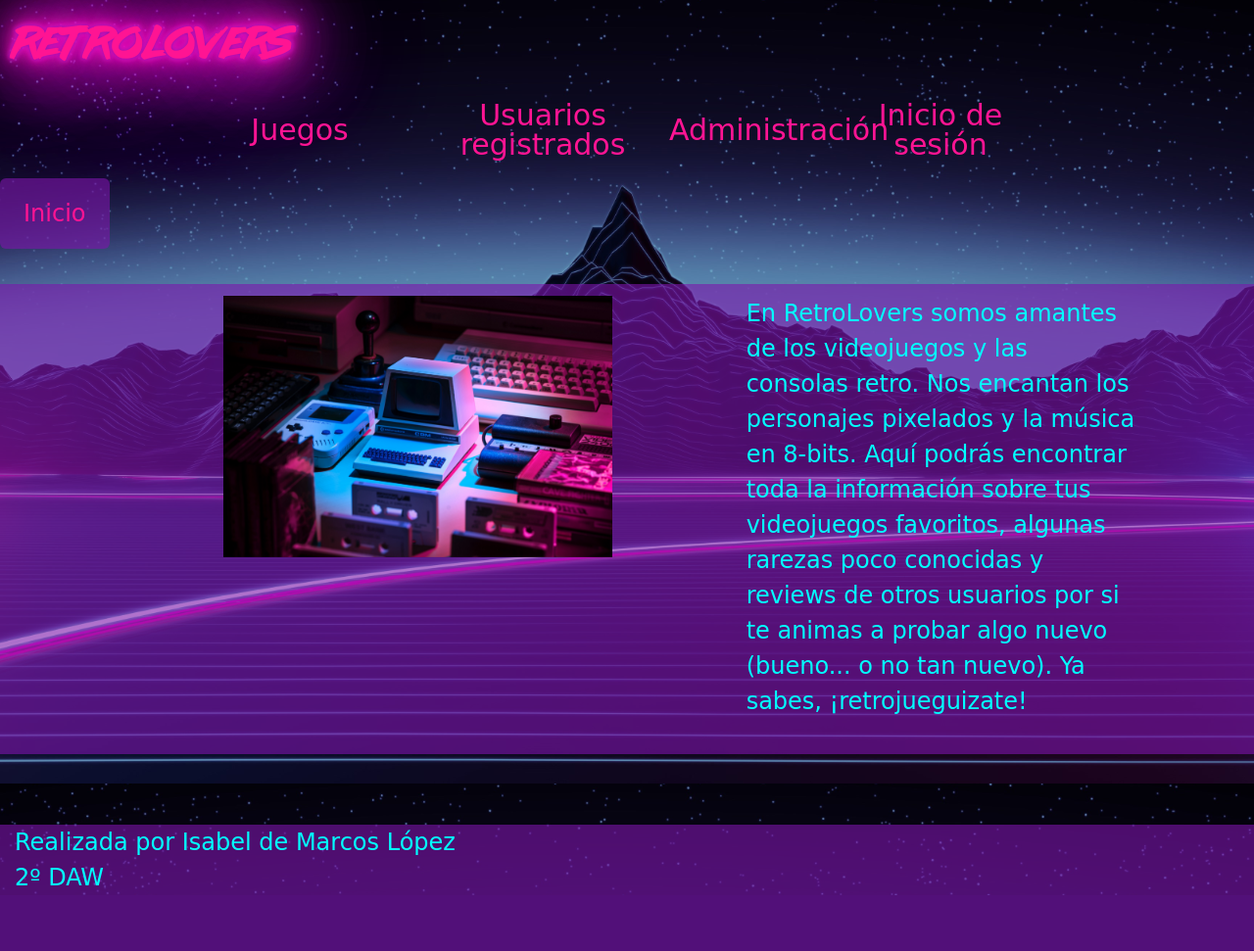
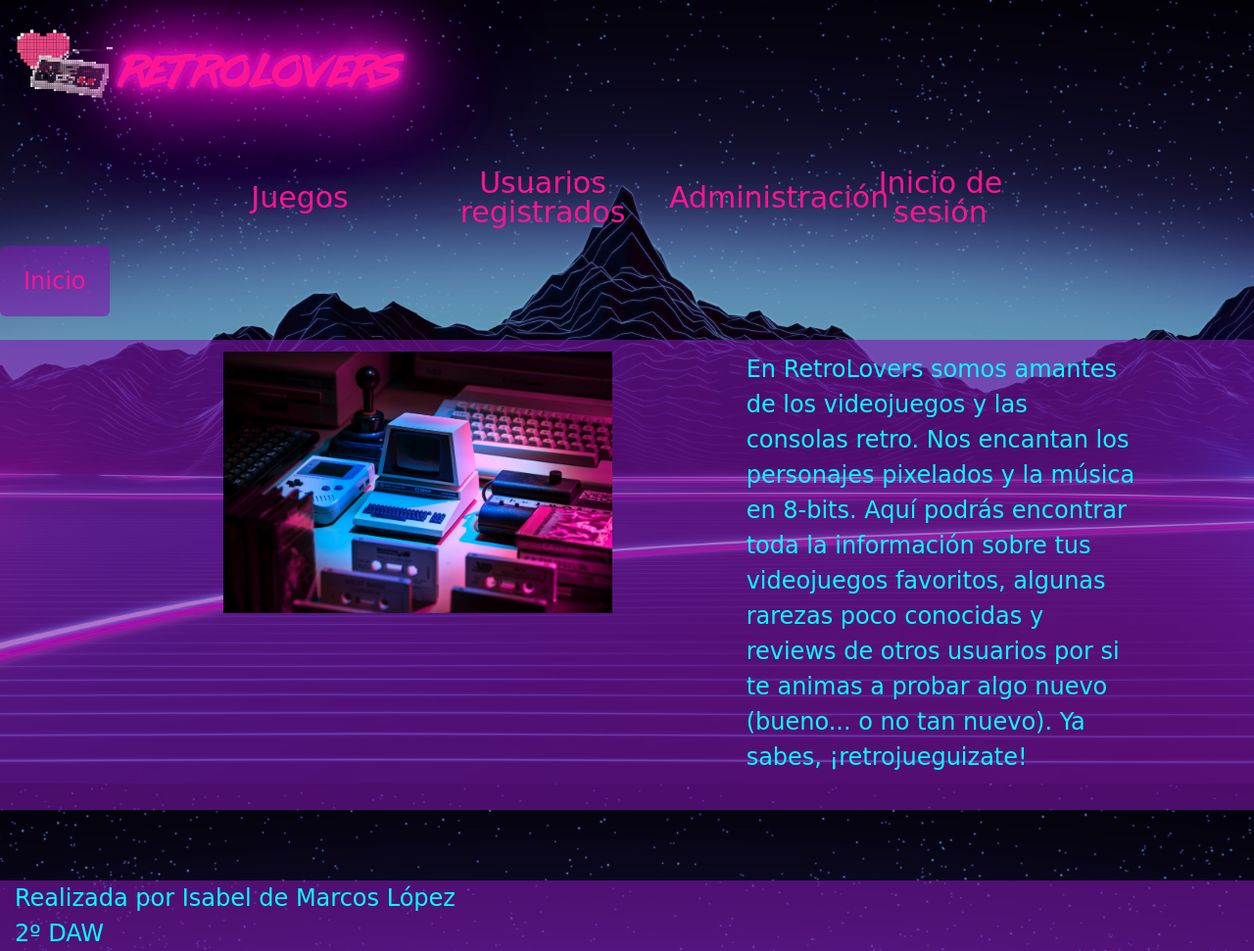
Before and after one commit to Isadml/Desafio2, a PHP site: page / in a window 1280 px wide. Shown: the whole page at 98% size. Before the commit the page ends 914 px from the top, so only its background shows below. Run offline with PHP 8.4, Linux system fonts and the light colour scheme; some web fonts are replaced.

Commit message:
Añadidos audio, gif y logo.

```diff
--- a/Vistas/Administrador/Administrar_Juegos.php
+++ b/Vistas/Administrador/Administrar_Juegos.php
@@ -132,6 +132,9 @@ and open the template in the editor.
                         <?php
                     } else {
                         echo 'No tiene permisos para acceder a esta página.';
+                        ?>
+                    <img src="../../imagenes/04FamicomCategoria.gif" width="300px">
+                    <?php
                     }
                     ?>
 
--- a/Vistas/Administrador/Administrar_Reviews.php
+++ b/Vistas/Administrador/Administrar_Reviews.php
@@ -107,6 +107,9 @@ and open the template in the editor.
                         <?php
                     } else {
                         echo 'No tiene permisos para acceder a esta página.';
+                        ?>
+                    <img src="../../imagenes/04FamicomCategoria.gif" width="300px">
+                    <?php
                     }
                     ?>
 
--- a/Vistas/Administrador/Administrar_Usuarios.php
+++ b/Vistas/Administrador/Administrar_Usuarios.php
@@ -114,6 +114,9 @@ and open the template in the editor.
                         <?php
                     } else {
                         echo 'No tiene permisos para acceder a esta página.';
+                        ?>
+                    <img src="../../imagenes/04FamicomCategoria.gif" width="300px">
+                    <?php
                     }
                     ?>
 
--- a/Vistas/Administrador/Elegir_Accion.php
+++ b/Vistas/Administrador/Elegir_Accion.php
@@ -75,6 +75,9 @@ and open the template in the editor.
                         <?php
                     } else {
                         echo 'No tiene permisos para acceder a esta página.';
+                        ?>
+                    <img src="../../imagenes/04FamicomCategoria.gif" width="300px">
+                    <?php
                     }
                     ?>
 
--- a/Vistas/Usuarios_Registrados/Add_Juego.php
+++ b/Vistas/Usuarios_Registrados/Add_Juego.php
@@ -118,6 +118,9 @@ and open the template in the editor.
                         <?php
                     } else {
                         echo 'No tiene permisos para acceder a esta página.';
+                        ?>
+                    <img src="../../imagenes/04FamicomCategoria.gif" width="300px">
+                    <?php
                     }
                     ?>
 
--- a/Vistas/Usuarios_Registrados/Add_Review.php
+++ b/Vistas/Usuarios_Registrados/Add_Review.php
@@ -79,6 +79,9 @@ and open the template in the editor.
                         <?php
                     } else {
                         echo 'No tiene permisos para acceder a esta página.';
+                        ?>
+                    <img src="../../imagenes/04FamicomCategoria.gif" width="300px">
+                    <?php
                     }
                     ?>
 
--- a/Vistas/Usuarios_Registrados/Editar_Perfil.php
+++ b/Vistas/Usuarios_Registrados/Editar_Perfil.php
@@ -87,6 +87,9 @@ and open the template in the editor.
                         <?php
                     } else {
                         echo 'No tiene permisos para acceder a esta página.';
+                        ?>
+                    <img src="../../imagenes/04FamicomCategoria.gif" width="300px">
+                    <?php
                     }
                     ?>
 
--- a/cabecera.php
+++ b/cabecera.php
@@ -1,3 +1,4 @@
-<?php
+<?php ?>
+<img src="imagenes/logo.svg" width="100px">
 
-echo 'RetroLovers';
+<?php echo 'RetroLovers'?>
--- a/index.php
+++ b/index.php
@@ -15,7 +15,7 @@ and open the template in the editor.
     </head>
     <body>
         <div class="container-fluid">
-            <div class="row mt-2">
+            <div class="row">
                 <div class="col-lg-12 col-sm-12 titulo">
                     <header>
                         <?php
@@ -35,7 +35,7 @@ and open the template in the editor.
                 </nav>
             </div>
 
-            <div class="row mt-2 mb-2 principal">
+            <div class="row principal">
                 <div class="col-lg-2 col-sm-1"></div>
                 <div class="col-lg-4 col-sm-5 mt-2 mb-2 cyan">
 
@@ -77,6 +77,8 @@ and open the template in the editor.
                 <div class="col-lg-1 col-sm-1 mt-2 mb-2"></div>
             </div>
 
+            <audio src="audio/musica-de-super-mario-bros-tema-principal.mp3" autoplay loop></audio>
+
             <div class="row mt-5 principal cyan">
                 <div class="col-lg-12 col-sm-12">
                     <footer>
--- a/menu.php
+++ b/menu.php
@@ -1,5 +1,4 @@
 <?php ?>
-
 <div class="row mt-2">
     <div class="col-lg-2 col-sm-2 "></div>
     <nav class="col-lg-2 col-sm-2 navbar">
@@ -39,7 +38,7 @@
         <button class="navbar-toggler deeppink" type="button" data-toggle="collapse" data-target="#menu4">Inicio de sesión</button>
         <div class="collapse navbar-collapse" id="menu4">
             <nav class="navbar-nav">
-            <a href="Vistas/Otras/Iniciar_Sesion.php" class="nav-link deeppink">Inicio de sesión</a>
+                <a href="Vistas/Otras/Iniciar_Sesion.php" class="nav-link deeppink">Inicio de sesión</a>
             </nav>
         </div>
     </nav>
```
Also changed, not shown: imagenes/logo.svg (added), prototipos/Pantalla.png (added), prototipos/logo.svg (added), 2 other files.
